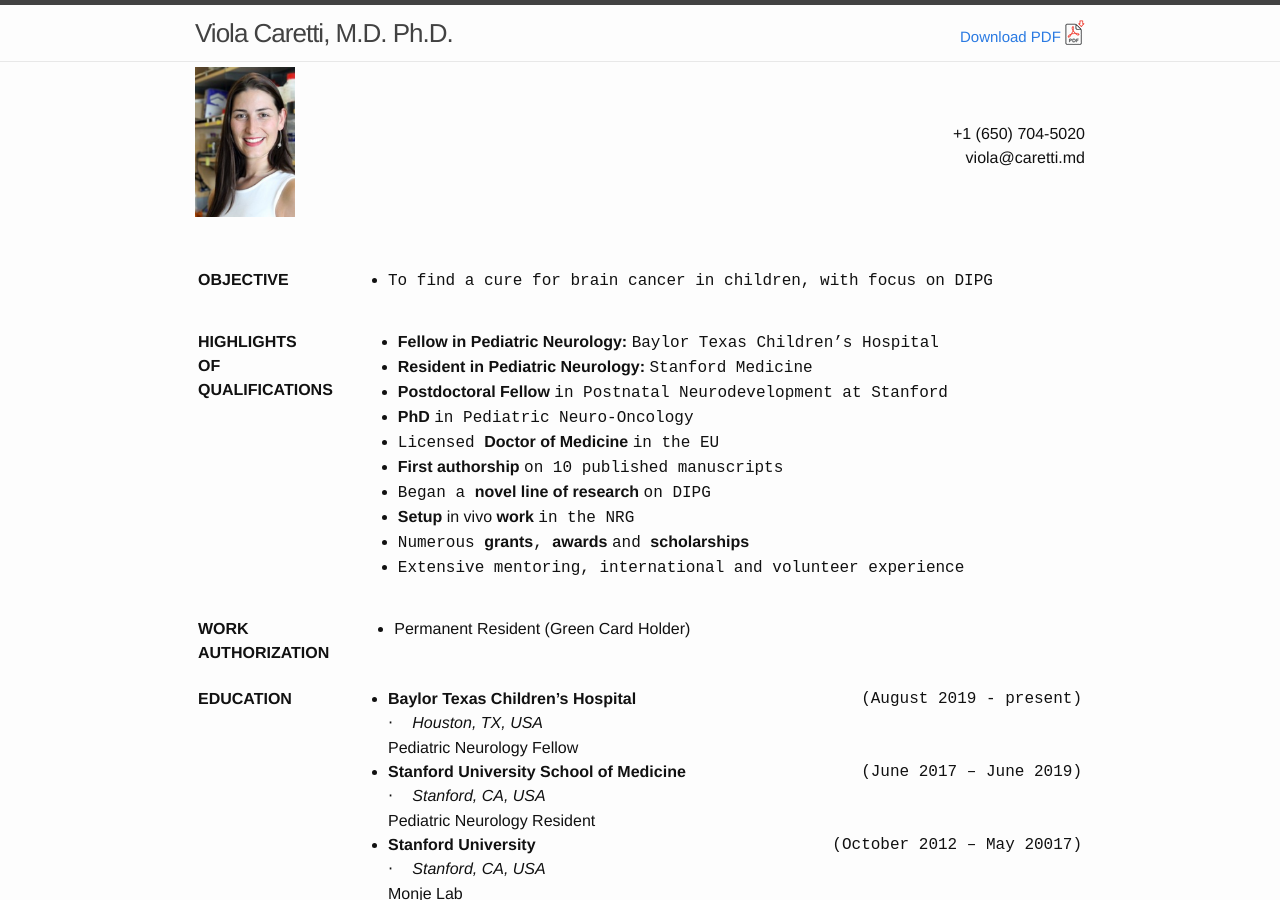
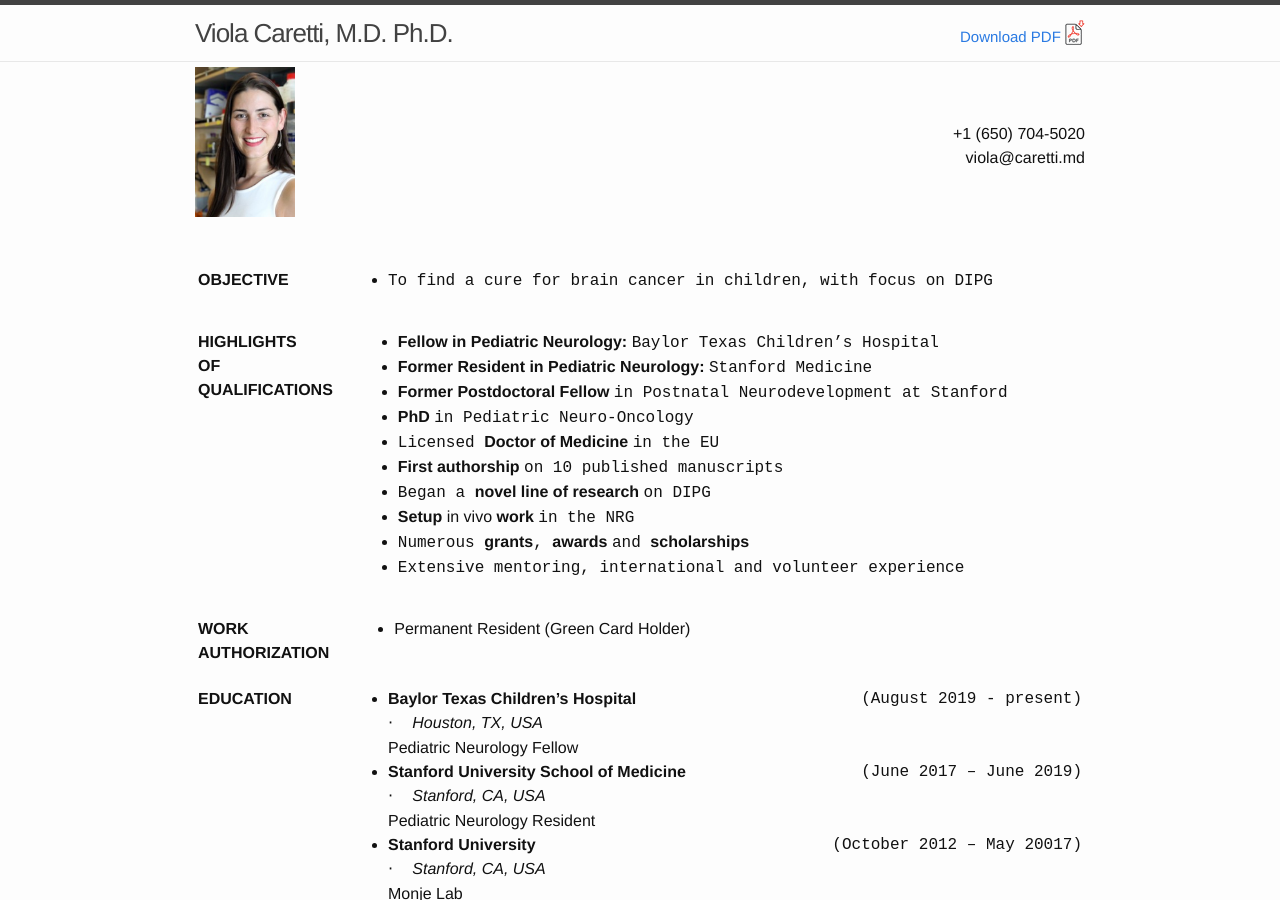
Before and after one commit to nick-codes/caretti-md.github.io, a Jekyll site: the page built from index.html, in a window 1280 px wide and 900 px high. Built offline with Jekyll 4.4.1, drawn with Linux system fonts in a browser that asks for light colours.

Commit message:
Update some resume things

```diff
--- a/_includes/cv.html
+++ b/_includes/cv.html
@@ -14,9 +14,9 @@ class="newline" />QUALIFICATIONS</td><td class="section-body">
           <ul class="itemize1">
           <li class="itemize"><tspan class="ptmb7t" >Fellow in Pediatric Neurology: </tspan><tspan class="ptmr7t" >Baylor Texas Children&#8217;s Hospital</tspan>
            </li>
-           <li class="itemize"><tspan class="ptmb7t" >Resident in Pediatric Neurology: </tspan><tspan class="ptmr7t" >Stanford Medicine</tspan>
+           <li class="itemize"><tspan class="ptmb7t" >Former Resident in Pediatric Neurology: </tspan><tspan class="ptmr7t" >Stanford Medicine</tspan>
            </li>
-           <li class="itemize"><tspan class="ptmb7t" >Postdoctoral Fellow </tspan><tspan class="ptmr7t" >in Postnatal Neurodevelopment at Stanford</tspan>
+           <li class="itemize"><tspan class="ptmb7t" >Former Postdoctoral Fellow </tspan><tspan class="ptmr7t" >in Postnatal Neurodevelopment at Stanford</tspan>
            </li>
            <li class="itemize"><tspan class="ptmb7t" >PhD </tspan><tspan class="ptmr7t" >in Pediatric Neuro-Oncology</tspan>
            </li>
```
Also changed, not shown: 1 other file.
